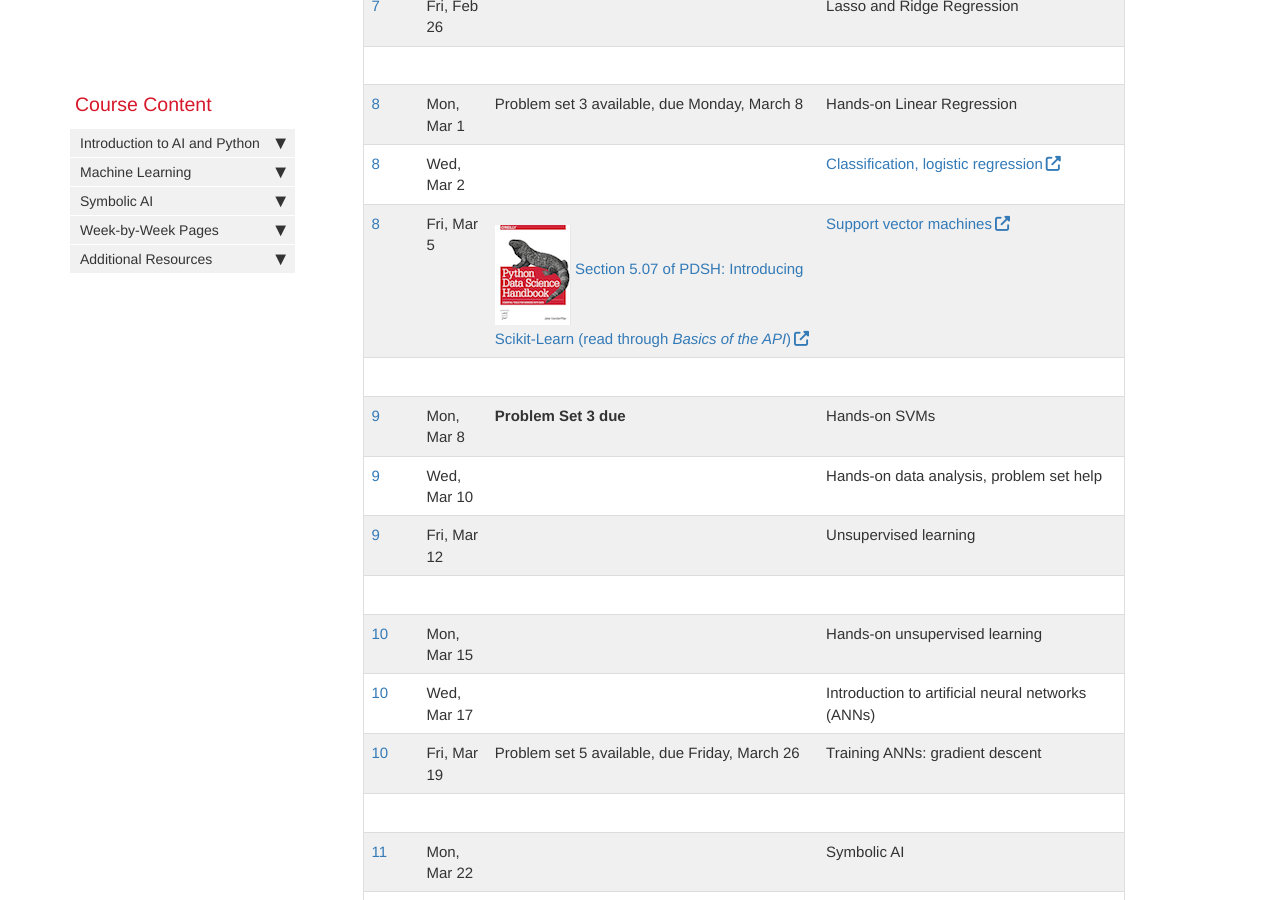
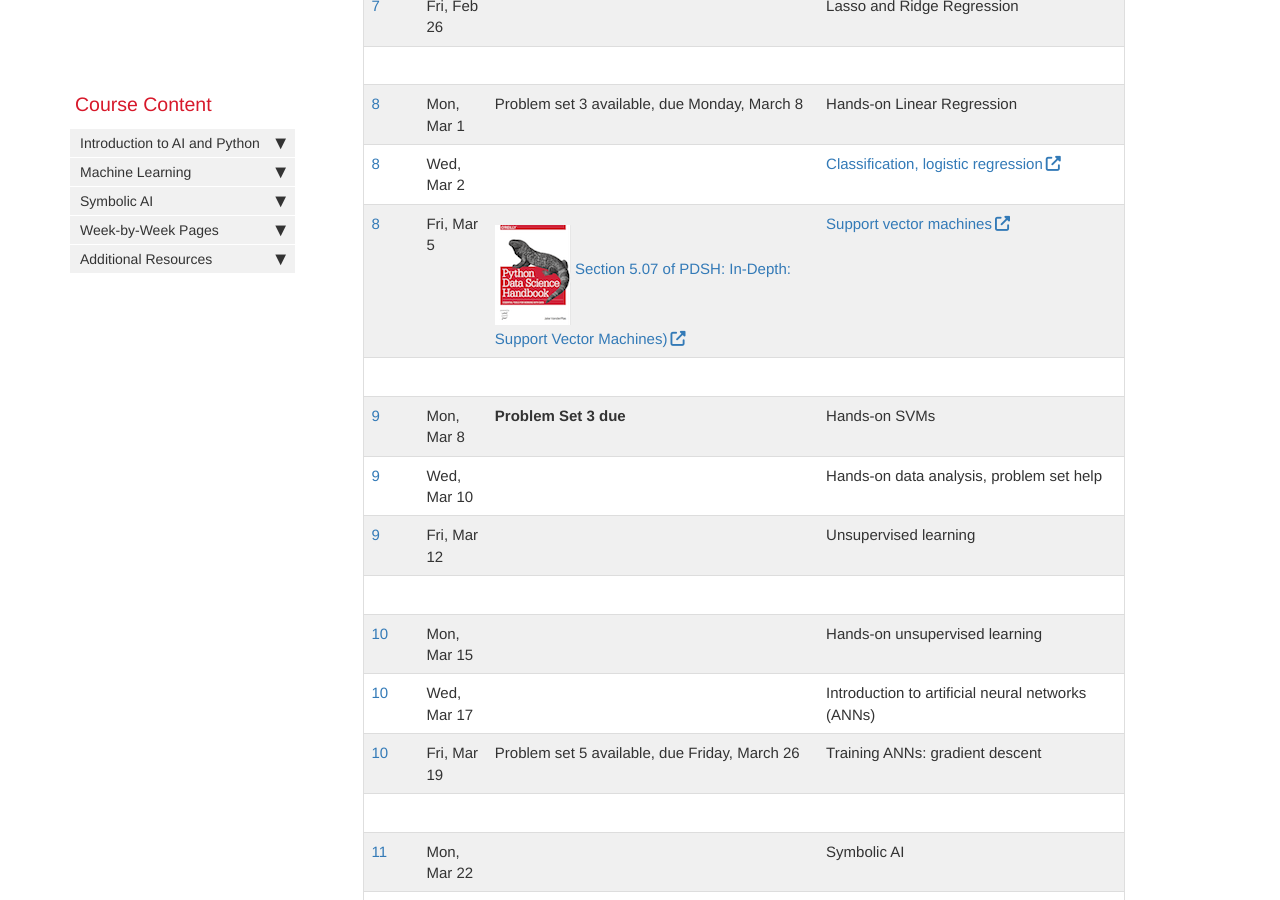
Before and after one commit to AIBiology/aibiology.github.io, a Jekyll site: the page built from index.md, in a window 1280 px wide and 900 px high, scrolled down 5037 px. Built offline with Jekyll 4.4.1, drawn with Linux system fonts in a browser that asks for light colours; nearby versions of some CDN libraries; comment, search, counter and statistics services are not loaded.

Commit message:
fix chapter title for SVMs

```diff
--- a/index.md
+++ b/index.md
@@ -119,7 +119,7 @@ Week | Date | Reading/Assignment |Topic |
 |||
 [8](Week_08.html) | Mon, Mar 1 |  Problem set 3 available, due {{site.ps_3_due}} | Hands-on Linear Regression
 [8](Week_08.html) | Wed, Mar 2 |  | [Classification, logistic regression](https://github.com/AIBiology/Jupyter_Content/blob/main/Classification.ipynb)
-[8](Week_08.html) | Fri, Mar 5 | [![PDHS Image](images/PDSH-cover-small.png) Section 5.07 of PDSH: Introducing Scikit-Learn (read through _Basics of the API_)](https://jakevdp.github.io/PythonDataScienceHandbook/05.07-support-vector-machines.html) | [Support vector machines](https://github.com/AIBiology/Jupyter_Content/blob/main/SupportVectorMachines.ipynb)
+[8](Week_08.html) | Fri, Mar 5 | [![PDHS Image](images/PDSH-cover-small.png) Section 5.07 of PDSH: In-Depth: Support Vector Machines)](https://jakevdp.github.io/PythonDataScienceHandbook/05.07-support-vector-machines.html) | [Support vector machines](https://github.com/AIBiology/Jupyter_Content/blob/main/SupportVectorMachines.ipynb)
 |||
 [9](Week_09.html) | Mon, Mar 8 | **Problem Set 3 due** | Hands-on SVMs
 [9](Week_09.html) | Wed, Mar 10 |  | Hands-on data analysis, problem set help
```
